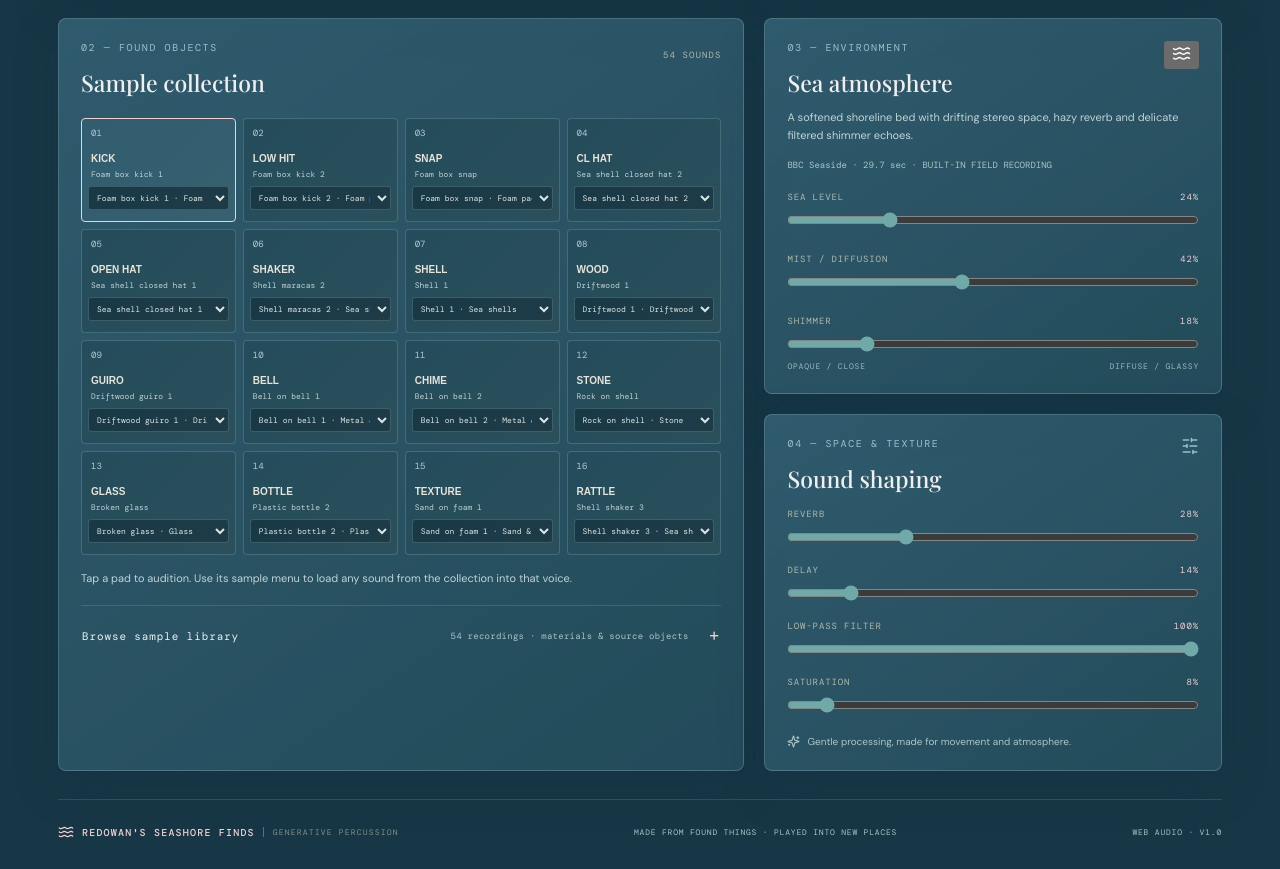
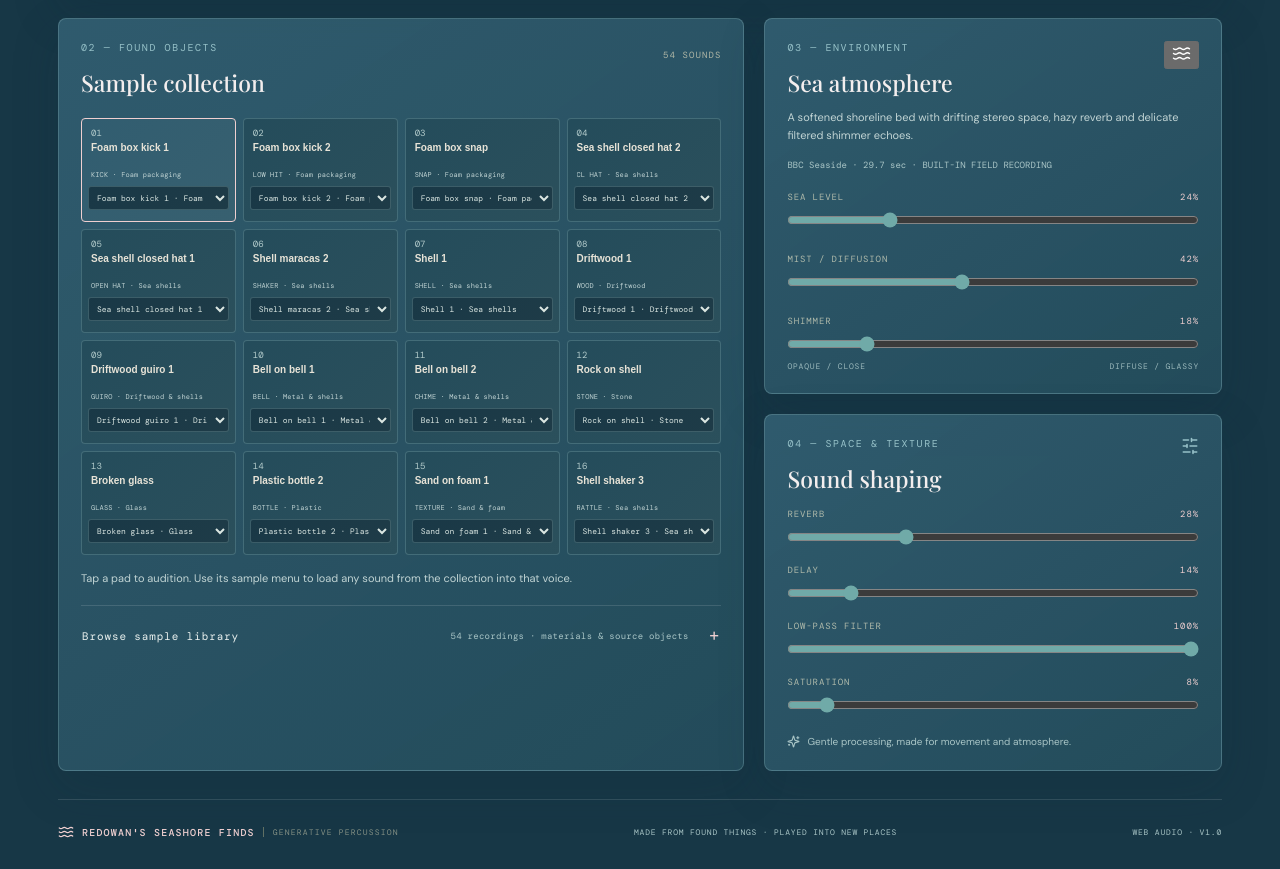
Before and after one commit to partha-hash/seashore-generative-drum-machine, a React (Vite) app in the folder SEASHORE/: page / in a window 1280 px wide. Shown: the part 1337-2206 px from the top of the page. Built offline with nearby package versions, Linux system fonts and the light colour scheme; a web font is replaced by a local one.

Commit message:
Drumpad bug fix

```diff
--- a/SEASHORE/src/main.jsx
+++ b/SEASHORE/src/main.jsx
@@ -76,7 +76,7 @@ function App(){
  <main><section className="hero"><div><p className="eyebrow">FIELD-RECORDED OBJECTS · RHYTHMIC EXPERIMENTS</p><h1>Redowan's<br/><em>sea shore findings.</em></h1><p className="intro">A living percussion instrument built from driftwood, shells, glass, stone and the small sounds left behind by the tide.</p></div><div className="hero-note"><span>01 / 54</span><small>FOUND SOUNDS<br/>FROM THE SHORE</small></div></section>
  <section className="transport panel"><div className="transport-left"><button className={'play '+(playing?'active':'')} onClick={playing?stop:start}>{playing?<Square size={16}/>:<Play size={16} fill="currentColor"/>}{playing?'STOP':'PLAY'}</button><button className="random" onClick={shufflePattern}><Shuffle size={15}/> SHUFFLE PATTERN</button><button className="random" onClick={shuffleSounds}><Waves size={15}/> SHUFFLE SOUNDS</button><button className="icon-btn" title="Reset pattern" onClick={()=>setPattern(makePattern(genre))}><RotateCcw size={16}/></button></div><div className="tempo"><label>TEMPO</label><strong>{bpm}</strong><span>BPM</span><input aria-label="Tempo" type="range" min="60" max="190" value={bpm} onChange={e=>setBpm(+e.target.value)}/></div><div className="genre"><label>RHYTHM WORLD</label><select value={genre} onChange={e=>changeGenre(e.target.value)}>{genres.map(g=><option key={g}>{g}</option>)}</select></div></section>
  <section className="sequencer panel"><div className="section-head"><div><p className="eyebrow">01 — PATTERN GENERATOR</p><h2>Shoreline sequence</h2></div><span className="steps-label">16 STEPS · 4 BARS OF MOTION</span></div><div className="grid-wrap"><div className="step-head"><div className="track-label">VOICE</div>{Array.from({length:16},(_,i)=><div key={i} className={'step-num '+(i%4===0?'bar':'')}>{i+1}</div>)}</div>{rows.map((row,r)=><div className="track" key={r}><button className={'track-label '+(selected===r?'chosen':'')} onClick={()=>setSelected(r)}><span className="track-name">{row.name}</span><small>{row.kind}</small></button>{pattern[r].map((on,s)=><button key={s} aria-label={`${row.name} step ${s+1}`} onClick={()=>toggle(r,s)} className={`cell ${on?'on':''} ${s%4===0?'bar':''} ${step===s&&playing?'current':''}`}/>)}</div>)}</div><div className="sequencer-foot"><span><i className="legend-on"/> ACTIVE STEP</span><span>CLICK ANY CELL TO EDIT</span><span>SWING <b>{swing}%</b> <input type="range" min="0" max="60" value={swing} onChange={e=>setSwing(+e.target.value)}/></span></div></section>
- <section className="lower"><div className="panel sounds"><div className="section-head"><div><p className="eyebrow">02 — FOUND OBJECTS</p><h2>Sample collection</h2></div><span className="count">54 SOUNDS</span></div><div className="pads">{rows.map((row,i)=>{const sample=files.find(f=>f.id===row.sampleId)||files[0];return <div key={i} className={'pad '+(selected===i?'selected':'')}><button type="button" className="pad-audition" onClick={()=>{setSelected(i);playSample(sample)}} aria-label={`Audition ${sample.name}`}><span className="pad-no">{String(i+1).padStart(2,'0')}</span><span className="pad-title">{row.name}</span><span className="pad-type">{sample.name}</span></button><select className="pad-select" aria-label={`Choose sample for ${row.name}`} value={row.sampleId} onChange={e=>{choosePadSample(i,e.target.value);setSelected(i)}}>{files.map(f=><option key={f.id} value={f.id}>{f.name} · {f.material}</option>)}</select></div>})}</div><p className="hint">Tap a pad to audition. Use its sample menu to load any sound from the collection into that voice.</p>
+ <section className="lower"><div className="panel sounds"><div className="section-head"><div><p className="eyebrow">02 — FOUND OBJECTS</p><h2>Sample collection</h2></div><span className="count">54 SOUNDS</span></div><div className="pads">{rows.map((row,i)=>{const sample=files.find(f=>f.id===row.sampleId)||files[0];return <div key={i} className={'pad '+(selected===i?'selected':'')}><button type="button" className="pad-audition" onClick={()=>{setSelected(i);playSample(sample)}} aria-label={`Audition ${sample.name}`}><span className="pad-no">{String(i+1).padStart(2,'0')}</span><span className="pad-title">{sample.name}</span><span className="pad-type">{row.name} · {sample.material}</span></button><select className="pad-select" aria-label={`Choose sample for ${row.name}`} value={row.sampleId} onChange={e=>{choosePadSample(i,e.target.value);setSelected(i)}}>{files.map(f=><option key={f.id} value={f.id}>{f.name} · {f.material}</option>)}</select></div>})}</div><p className="hint">Tap a pad to audition. Use its sample menu to load any sound from the collection into that voice.</p>
  <details className="library-browser"><summary><span>Browse sample library</span><small>54 recordings · materials &amp; source objects</small></summary><div className="library-list">{files.map(f=><div className="library-item" key={f.id}><div><b>{String(f.id+1).padStart(2,'0')} · {f.name}</b><small>{f.material} <span>—</span> {f.kind}</small></div><button type="button" onClick={()=>playSample(f)} aria-label={`Preview ${f.name}`}><Play size={12} fill="currentColor"/> Preview</button></div>)}</div></details></div>
  <div className="side"><div className="panel ambience"><div className="section-head"><div><p className="eyebrow">03 — ENVIRONMENT</p><h2>Sea atmosphere</h2></div><button type="button" className={'sea-toggle '+(seaPlaying?'is-playing':'')} onClick={toggleSea} aria-label={seaPlaying?'Stop sea ambience':'Play sea ambience'} title={seaPlaying?'Stop sea ambience':'Play sea ambience'}>{seaPlaying?<Square size={17} fill="currentColor"/>:<Waves size={19}/>}</button></div><p className="small-copy">A softened shoreline bed with drifting stereo space, hazy reverb and delicate filtered shimmer echoes.</p><div className="file-name">{seaName} · BUILT-IN FIELD RECORDING</div><div className="slider-line"><span>SEA LEVEL</span><b>{seaLevel}%</b></div><input className="wide-slider" type="range" min="0" max="100" value={seaLevel} onChange={e=>setSeaLevel(+e.target.value)}/><div className="slider-line"><span>MIST / DIFFUSION</span><b>{seaMist}%</b></div><input aria-label="Mist and diffusion" className="wide-slider" type="range" min="0" max="100" value={seaMist} onChange={e=>setSeaMist(+e.target.value)}/><div className="slider-line"><span>SHIMMER</span><b>{shimmer}%</b></div><input className="wide-slider" type="range" min="0" max="100" value={shimmer} onChange={e=>setShimmer(+e.target.value)}/><div className="ends"><span>OPAQUE / CLOSE</span><span>DIFFUSE / GLASSY</span></div></div>
  <div className="panel effects"><div className="section-head"><div><p className="eyebrow">04 — SPACE & TEXTURE</p><h2>Sound shaping</h2></div><SlidersHorizontal size={18}/></div>{[['reverb','REVERB'],['delay','DELAY'],['filter','LOW-PASS FILTER'],['drive','SATURATION']].map(([k,label])=><div className="fx-control" key={k}><div><span>{label}</span><b>{fx[k]}{k==='filter'?'%':'%'}</b></div><input className="wide-slider" type="range" min="0" max="100" value={fx[k]} onChange={e=>setFx({...fx,[k]:+e.target.value})}/></div>)}<div className="fx-note"><Sparkles size={13}/> Gentle processing, made for movement and atmosphere.</div></div></div></section>
--- a/SEASHORE/src/style.css
+++ b/SEASHORE/src/style.css
@@ -42,3 +42,6 @@
 .library-item button:hover{background:#315d70;color:#fff}
 @media(max-width:800px){.transport-left{width:100%;gap:7px}.random{flex:1;padding:0 9px;font-size:9px}.library-list{grid-template-columns:1fr}.library-browser summary{flex-wrap:wrap}.library-browser summary small{margin-left:0;width:100%;order:2}}
 @media(max-width:420px){.transport-left .play{min-width:74px}.transport-left .random{min-width:0;letter-spacing:.03em}.pad-select{font-size:7px}}
+/* Keep the loaded sample name as the primary pad label. */
+.pad-title{display:-webkit-box;-webkit-line-clamp:2;-webkit-box-orient:vertical;overflow:hidden;overflow-wrap:anywhere;min-height:2.4em}
+.pad-type{font-size:7px;letter-spacing:.015em;white-space:nowrap;overflow:hidden;text-overflow:ellipsis}
```
